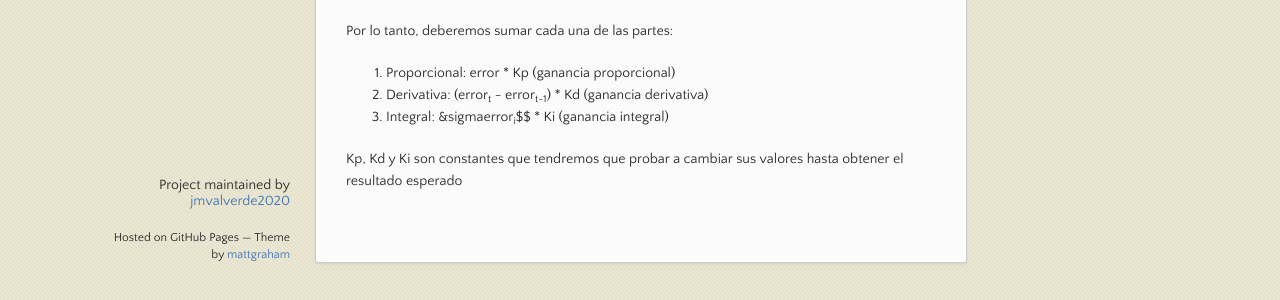
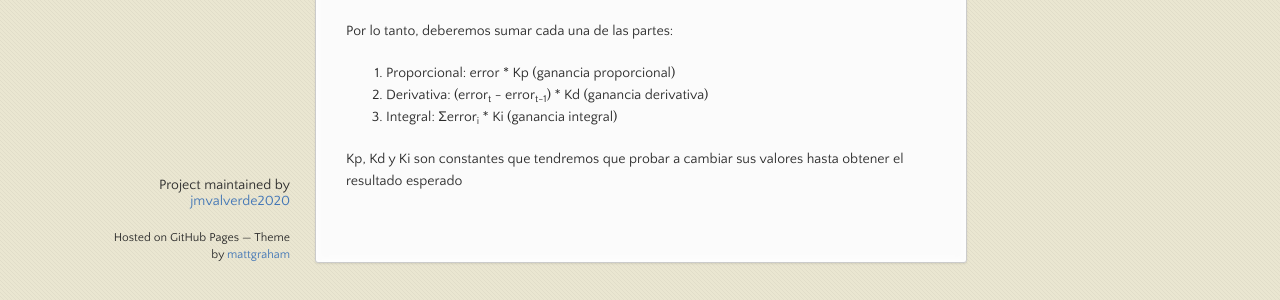
Before and after one commit to jmvalverde2020/robotica_movil_blog, a Jekyll site: the page built from docs/P2/follow_line.md, in a window 1280 px wide and 900 px high, scrolled down 1217 px. Shown: the part 597-897 px from the top of the window. Built offline with Jekyll 4.4.1, drawn with Linux system fonts in a browser that asks for light colours; our own code applies the rules of GitHub Pages for plain Markdown files.

Commit message:
Update follow_line.md

```diff
--- a/docs/P2/follow_line.md
+++ b/docs/P2/follow_line.md
@@ -37,6 +37,6 @@ Por lo tanto, deberemos sumar cada una de las partes:
 
   1. Proporcional: error * Kp (ganancia proporcional)
   1. Derivativa: (error<sub>t</sub> - error<sub>t-1</sub>) * Kd (ganancia derivativa)
-  1. Integral: &sigmaerror<sub>i</sub>$$ * Ki (ganancia integral)
+  1. Integral: Σerror<sub>i</sub> * Ki (ganancia integral)
 
 Kp, Kd y Ki son constantes que tendremos que probar a cambiar sus valores hasta obtener el resultado esperado
```
